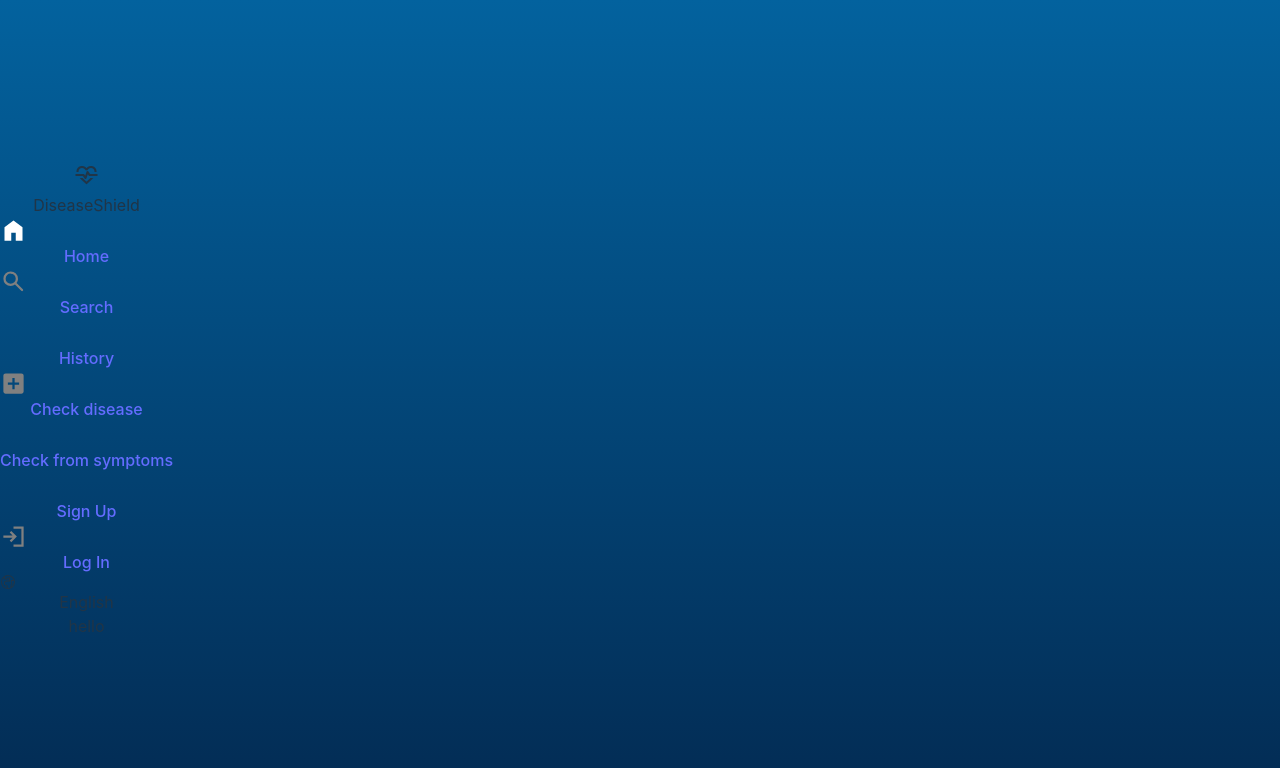
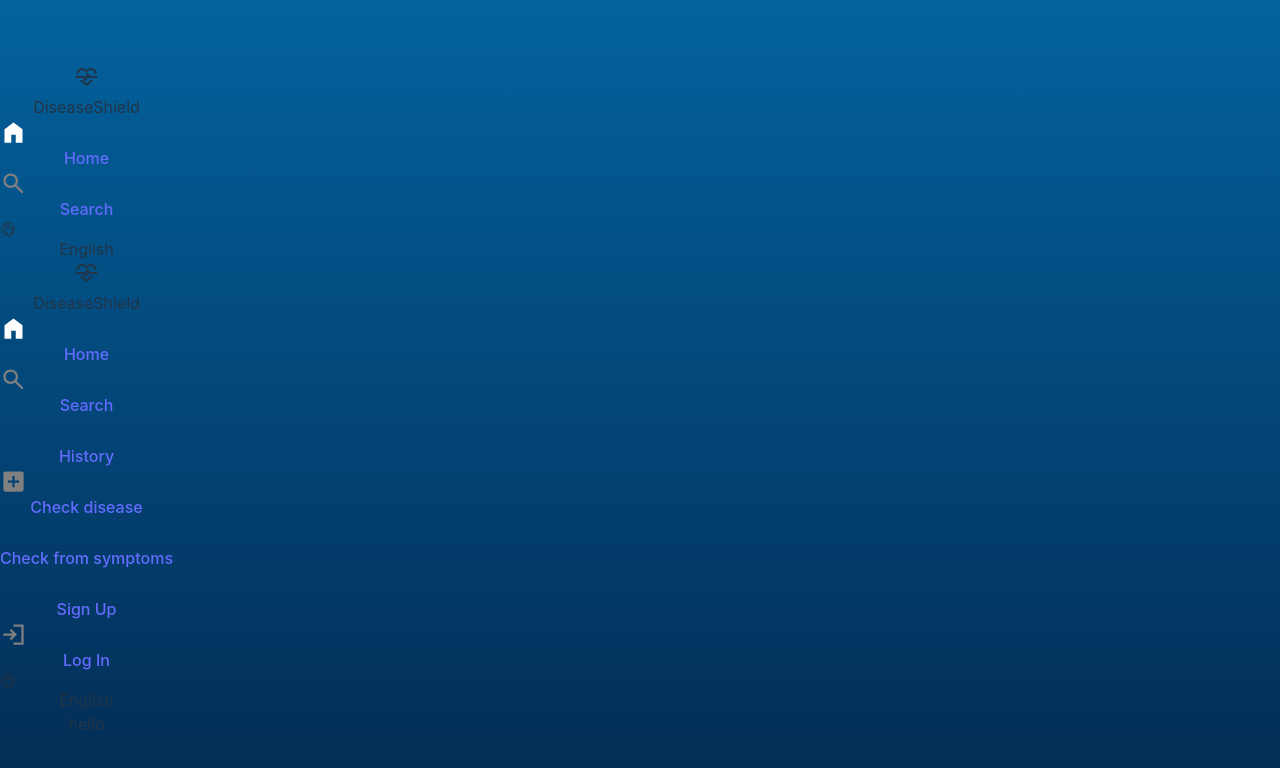
Before and after one commit to PritDholariya/DiseaseShield, a React (Vite) app in the folder client/: page / in a window 1280 px wide. Shown: the top 768 px of the page. Built offline with nearby package versions, Linux system fonts and the light colour scheme; some icons are missing.

Commit message:
old code

```diff
--- a/client/src/App.css
+++ b/client/src/App.css
@@ -64,3 +64,8 @@
 .read-the-docs {
   color: #888;
 }
+
+/* Responsive styles */
+@media (max-width: 1024px) {
+  /* Add responsive styles as needed */
+}
--- a/client/src/App.jsx
+++ b/client/src/App.jsx
@@ -12,10 +12,16 @@ import ParkinsonPage from './Disease/ParkinsonPage';
 import HeartattackPage from './Disease/HeartattackPage';
 import SymtomsPage from './Disease/SymtomsPage';
 import HistoryPage from './pages/HistoryPage';
-
-const isAuthenticated = localStorage.getItem('token') !== null;
+import { useState,useEffect } from 'react';
 
 function App() {
+  const [isAuthenticated, setIsAuthenticated] = useState(
+    localStorage.getItem('token') !== null
+  );
+
+  useEffect(() => {
+    setIsAuthenticated(localStorage.getItem('token') !== null);
+  }, []);
 
   return (
     <div className='App w-screen'>
@@ -23,29 +29,27 @@ function App() {
         {isAuthenticated ? (
           <UserContextProvider>
             <Routes>
-                <Route path="/" element={<LoggedHome/>} />
-                <Route path="/history" element={<HistoryPage/>} />
-                <Route path="/disease" element={<DiseaseSpecialist/>} />
-                <Route path="/symtoms" element={<SymtomsPage/>} />
-                <Route path="/disease/diabetes" element={<DiabetesPage/>} />
-                <Route path="/disease/parkinson" element={<ParkinsonPage/>} />
-                <Route path="/disease/heartattack" element={<HeartattackPage/>} />
+              <Route path="/" element={<LoggedHome />} />
+              <Route path="/history" element={<HistoryPage />} />
+              <Route path="/disease" element={<DiseaseSpecialist />} />
+              <Route path="/symtoms" element={<SymtomsPage />} />
+              <Route path="/disease/diabetes" element={<DiabetesPage />} />
+              <Route path="/disease/parkinson" element={<ParkinsonPage />} />
+              <Route path="/disease/heartattack" element={<HeartattackPage />} />
               <Route path="*" element={<LoginPage />} />
             </Routes>
           </UserContextProvider>
-        ):(
+        ) : (
           <Routes>
-          <Route path="/" element={<HomePage/>} />
+            <Route path="/" element={<HomePage />} />
             <Route path="/login" element={<LoginPage />} />
             <Route path="/signup" element={<SignUpPage />} />
             <Route path="*" element={<LoginPage />} />
           </Routes>
         )}
-
-
       </BrowserRouter>
     </div>
   )
 }
 
-export default App
+export default App;
--- a/client/src/Disease/SymtomsPage.jsx
+++ b/client/src/Disease/SymtomsPage.jsx
@@ -44,6 +44,7 @@ const SymptomsPage = () => {
     // Send the symptoms to your ML model for prediction
     // You can use an API endpoint to make a request to your ML model
     // Update the UI with the predicted disease or other relevant information
+    localStorage.setItem("symtoms", JSON.stringify(symptoms));
     console.log('Symptoms:', symptoms);
     // Example: You can replace this with an actual API request
     // axios.post('/api/predict', { symptoms })
--- a/client/src/components/Header.jsx
+++ b/client/src/components/Header.jsx
@@ -1,13 +1,40 @@
-
+// Header.js
 import { Icon } from "@iconify/react";
 import IconText from "./IconText";
 
-export default function Header({children}) {
+export default function Header({ children }) {
+  return (
+    <div className="h-screen w-full lg:flex">
+      {/* Left panel for large screens */}
+      <div className="lg:w-1/5 bg-black lg:flex-shrink-0">
+        {/* Header */}
+        <div className="p-6 flex items-center">
+          <span className="material-symbols-outlined mr-2 text-white">cardiology</span>
+          <h3 className="text-white font-semibold font-serif p-2">
+            DiseaseShield
+          </h3>
+        </div>
 
-  return (
-    <div className="h-screen w-full flex">
-      {/* This first div will be the left panel */}
-      <div className="h-full w-1/5 bg-black flex flex-col justify-between pb-10">
+        {/* Navigation links for large screens */}
+        <div className="lg:block hidden">
+          <IconText iconName={"material-symbols:home"} displayText={"Home"} targetLink={'/'} active />
+          <IconText iconName={"material-symbols:search-rounded"} displayText={"Search"} />
+          {/* Add more navigation links as needed */}
+        </div>
+
+        {/* Language selector for large screens */}
+        <div className="lg:px-5 py-3">
+          <div className="border border-gray-100 text-white lg:w-2/5 flex px-2 py-1 rounded-full items-center justify-center hover:border-white cursor-pointer">
+            <Icon icon="carbon:earth-europe-africa" />
+            <div className="ml-2 text-sm font-semibold">
+              English
+            </div>
+          </div>
+        </div>
+      </div>
+
+      {/* Left panel for small screens */}
+      <div className="h-full w-1/5 bg-black flex flex-col justify-between pb-10 lg:hidden">
         <div>
           <div className="p-6 flex items-center">
             <span className="material-symbols-outlined mr-2 text-white">cardiology</span>
@@ -51,10 +78,8 @@ export default function Header({children}) {
               targetLink={"/login"}
             />
           </div>
-
         </div>
         <div className="px-5">
-
           <div className="border border-gray-100 text-white w-2/5 flex px-2 py-1 rounded-full items-center justify-center hover:border-white cursor-pointer">
             <Icon icon="carbon:earth-europe-africa" />
             <div className="ml-2 text-sm font-semibold">
@@ -63,7 +88,9 @@ export default function Header({children}) {
           </div>
         </div>
       </div>
-      {children}
+
+      {/* Main content */}
+      <div className="lg:flex-grow">{children}</div>
     </div>
   );
 }
--- a/client/src/index.css
+++ b/client/src/index.css
@@ -71,3 +71,17 @@ button:focus-visible {
     background-color: #f9f9f9;
   }
 }
+
+
+@media (prefers-color-scheme: light) {
+  :root {
+    color: #213547;
+    background-color: #ffffff;
+  }
+  a:hover {
+    color: #747bff;
+  }
+  button {
+    background-color: #f9f9f9;
+  }
+}
```
Lines whose indentation alone changed are shown as unchanged.
